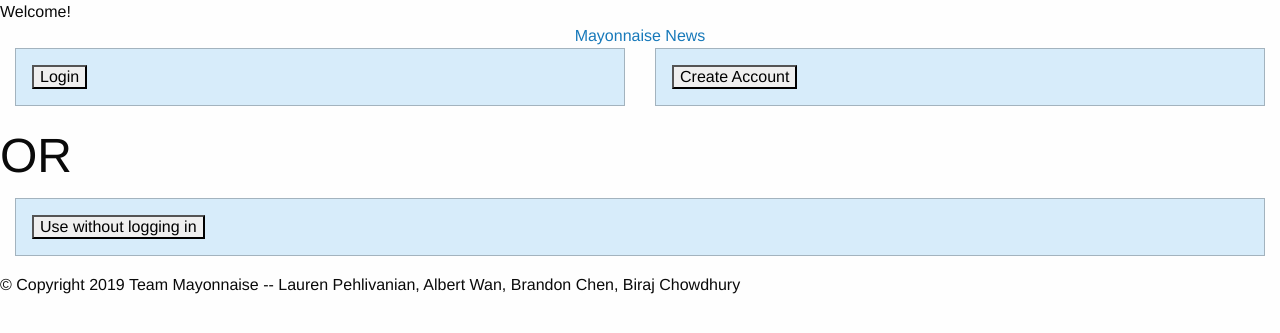
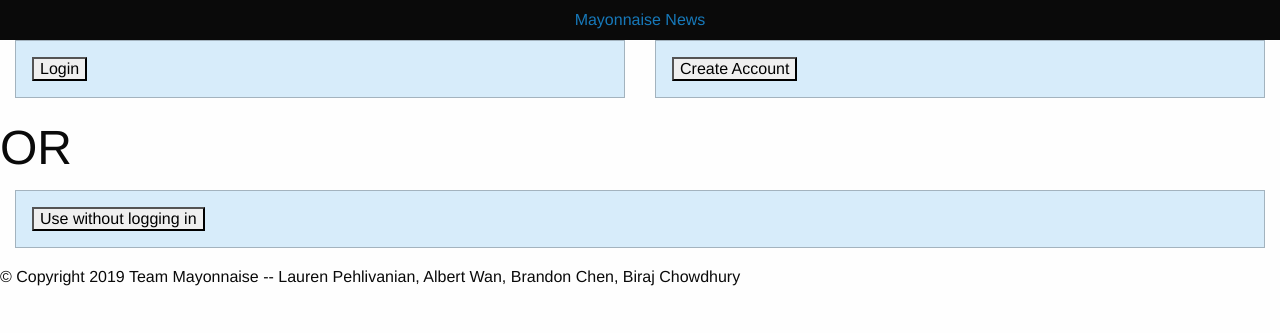
Before and after one commit to Salmon4/Mayonnaise, a Flask app: page / in a window 1280 px wide. Shown: the top 333 px of the page. Run offline with Flask 2, Linux system fonts and the light colour scheme; some libraries are stand-ins or nearby versions.

Commit message:
added the top home button to basic

```diff
--- a/templates/base.html
+++ b/templates/base.html
@@ -11,9 +11,16 @@
     {% endblock %}
 </head>
 <header>
-    <center>
-        <a href="{{url_for('home', currentTab = 1)}}">Mayonnaise News</a>
-    </center>
+  <div class="mobile-nav-bar title-bar">
+      <div class="title-bar-left">
+      </div>
+      <div class="title-bar-center">
+        <span class="title-bar-text"><a href="{{url_for('home', currentTab = 1)}}">Mayonnaise News</a></span>
+      </div>
+      <div class="title-bar-right">
+      </div>
+    </div>
+
 </header>
 
 <body>
--- a/templates/homepage.html
+++ b/templates/homepage.html
@@ -1,7 +1,7 @@
 {% extends "base.html" %}
 
 {% block header %}
-  {% block title %}Welcome!{% endblock %}
+
 {% endblock %}
 
 {%block body%}
```
Also changed, not shown: templates/home.html (+3 -12 lines).
